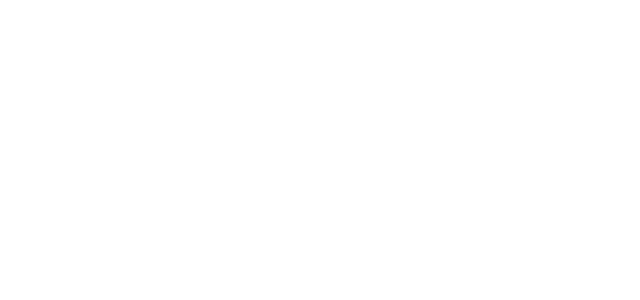
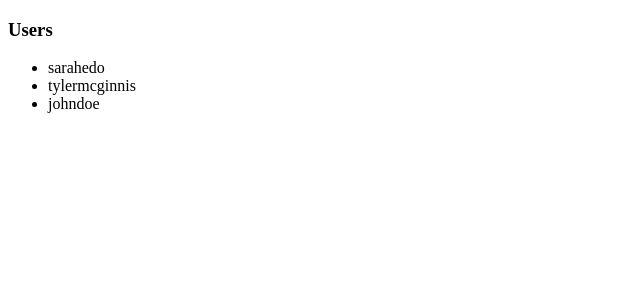
Before and after one commit to BaineGames/udacity-nd019-p2, a React (Create React App) app: page / in a window 1280 px wide. Shown: the top 300 px of the page, without its empty margins (0-640 px from the left). Built offline with nearby package versions, Linux system fonts and the light colour scheme.

Commit message:
binding userids to select user comp and displaying on app

```diff
--- a/src/components/App.js
+++ b/src/components/App.js
@@ -1,6 +1,8 @@
 import React, { Component } from 'react';
 import { connect } from "react-redux";
 import { handleLoadData } from "../actions/shared";
+
+import SelectUser from "./SelectUser";
 
 class App extends Component {
   componentDidMount(){
@@ -9,7 +11,7 @@
   }
   render() {
     return (
-      <div className="App"></div>
+      <div className="App"><SelectUser /></div>
     );
   }
 }
--- /dev/null
+++ b/src/components/SelectUser.js
@@ -0,0 +1,26 @@
+import React, { Component } from "react";
+import { connect } from "react-redux";
+
+class SelectUser extends Component {
+    render() {
+        console.log(this.props);
+        return (
+            <div>
+                <h3>Users</h3>
+                <ul>
+                    {this.props.userIds.map((userId) =>(
+                        <li key={userId}>
+                            {userId}
+                        </li>
+                    ))}
+                </ul>
+            </div>
+        )
+    }
+}
+
+function mapStateToProps({ users }) {
+    return {userIds: Object.keys(users)};
+}
+
+export default connect(mapStateToProps)(SelectUser);
```
